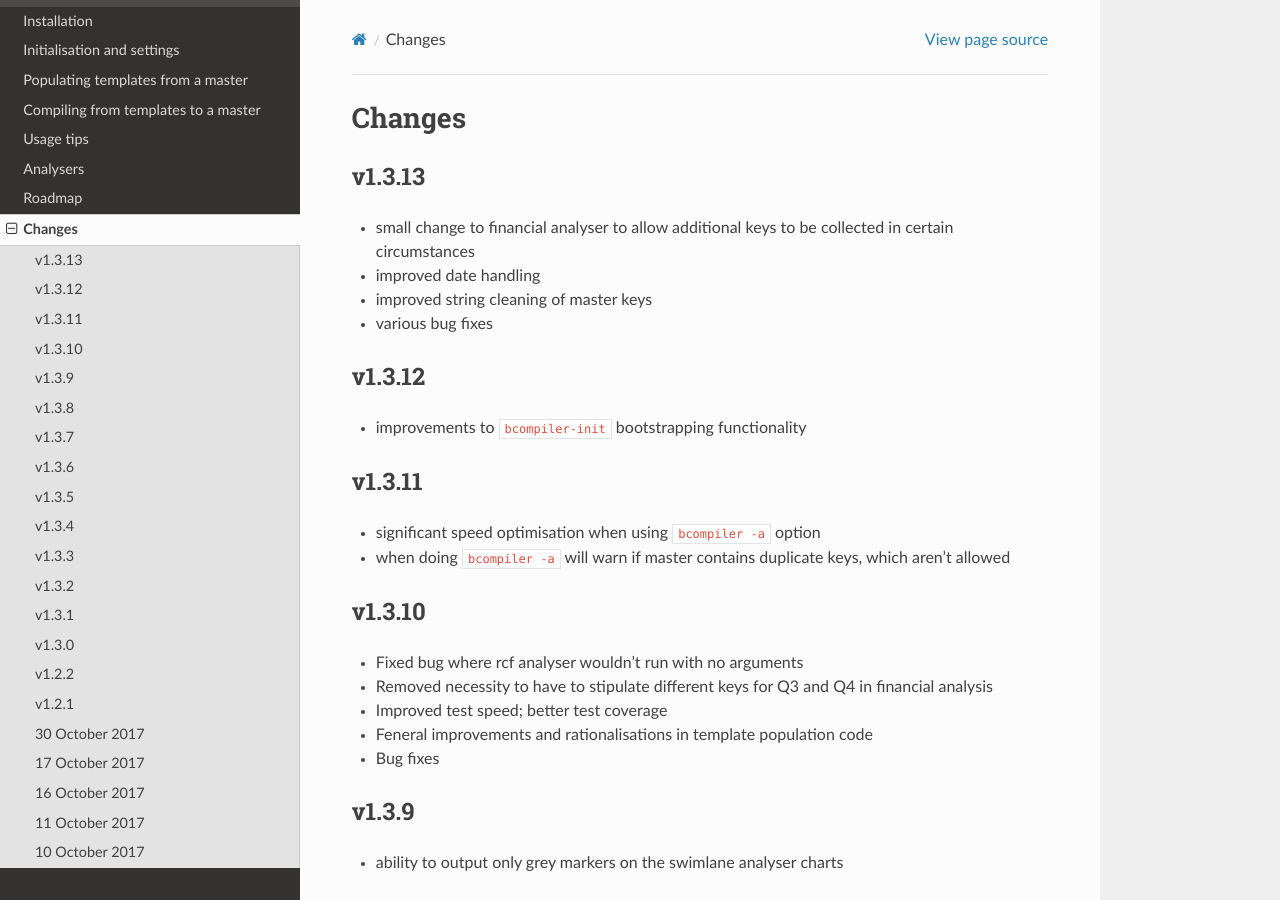
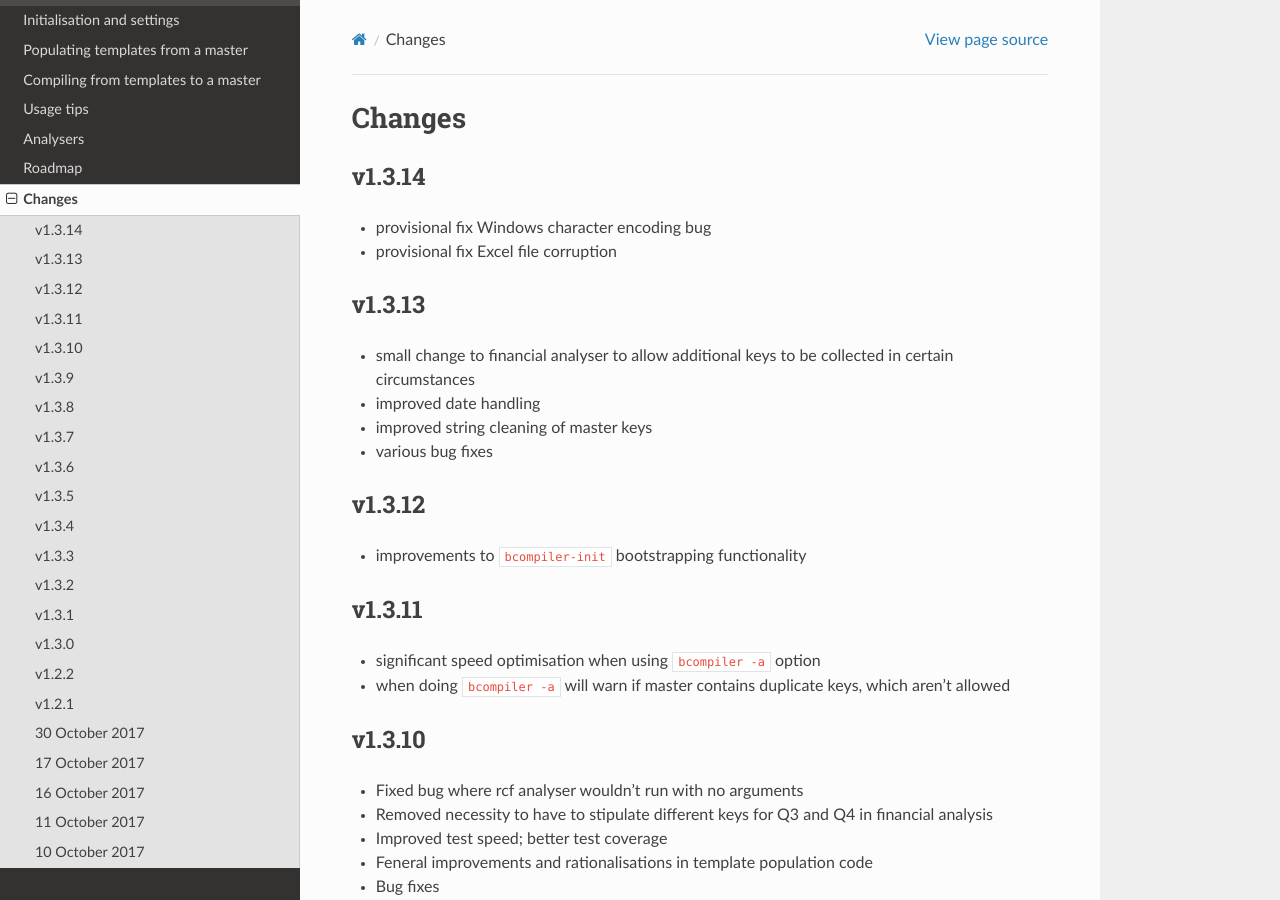
Before and after one commit to yulqen/bcompiler, a Sphinx documentation site: the page built from docs/changes.rst, in a window 1280 px wide and 900 px high. Built offline with Sphinx 7.4.7 and the Read the Docs theme 2.0.0, drawn with Linux system fonts in a browser that asks for light colours.

Commit message:
version change and doc change

```diff
--- a/bcompiler/__init__.py
+++ b/bcompiler/__init__.py
@@ -1 +1 @@
-__version__ = "1.3.13"
+__version__ = "1.3.14"
--- a/docs/changes.rst
+++ b/docs/changes.rst
@@ -1,5 +1,11 @@
 Changes
 ~~~~~~~
+
+v1.3.14
+#######
+
+* provisional fix Windows character encoding bug
+* provisional fix Excel file corruption
 
 v1.3.13
 #######
```
